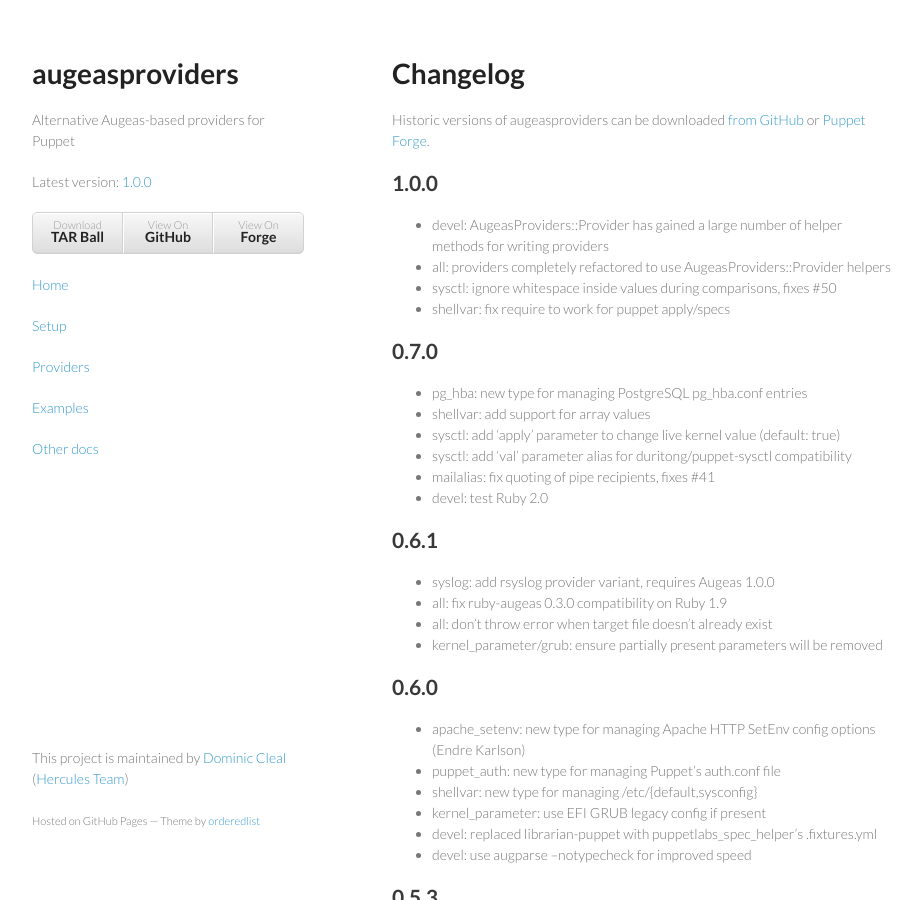
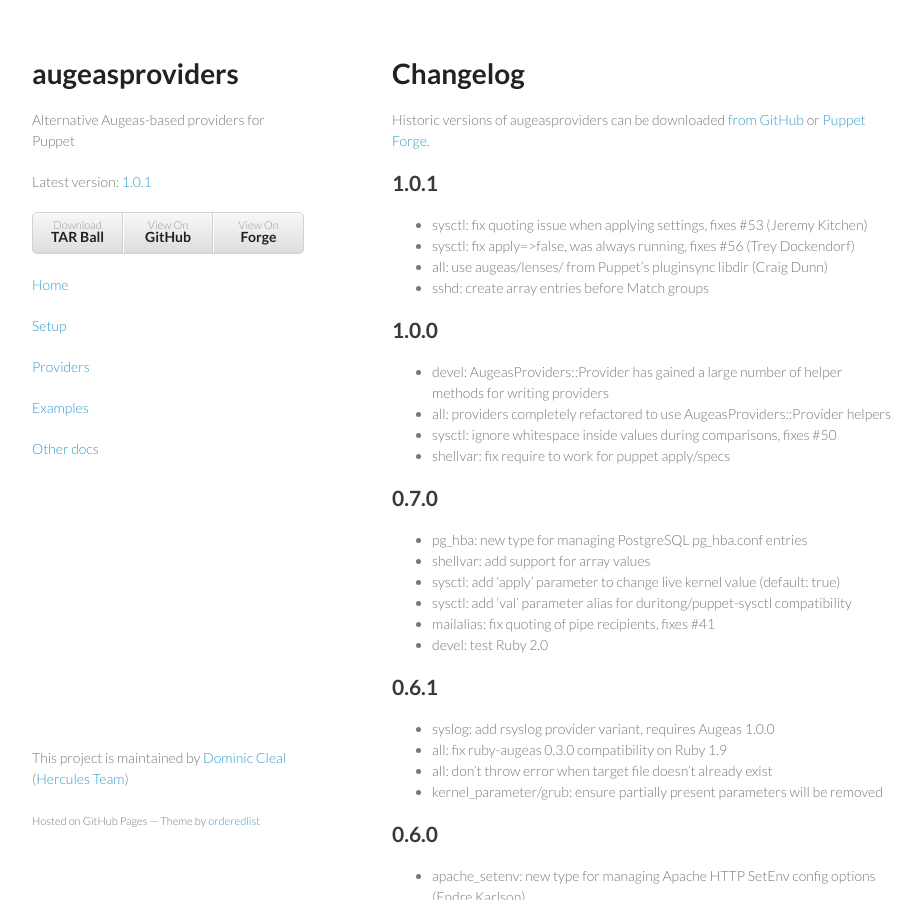
Before and after one commit to voxpupuli/puppet-augeasproviders, a Jekyll site: the page built from documentation/changelog.md, in a window 1280 px wide and 900 px high. Shown: the whole window, without its empty margins (178-1100 px from the left). Built offline with Jekyll 4.4.1, drawn with Linux system fonts in a browser that asks for light colours.

Commit message:
Release 1.0.1

```diff
--- a/_layouts/minimal.html
+++ b/_layouts/minimal.html
@@ -19,10 +19,10 @@
         <p>Alternative Augeas-based providers for Puppet</p>
 
         <p class="view">Latest version: <a
-            href="http://forge.puppetlabs.com/domcleal/augeasproviders">1.0.0</a></p>
+            href="http://forge.puppetlabs.com/domcleal/augeasproviders">1.0.1</a></p>
 
         <ul>
-          <li><a href="http://forge.puppetlabs.com/domcleal/augeasproviders/1.0.0.tar.gz">Download <strong>TAR Ball</strong></a></li>
+          <li><a href="https://github.com/hercules-team/augeasproviders/releases/download/v1.0.1/domcleal-augeasproviders-1.0.1.tar.gz">Download <strong>TAR Ball</strong></a></li>
           <li><a href="https://github.com/hercules-team/augeasproviders">View On <strong>GitHub</strong></a></li>
           <li><a href="http://forge.puppetlabs.com/domcleal/augeasproviders">View On <strong>Forge</strong></a></li>
         </ul>
--- a/documentation/changelog.md
+++ b/documentation/changelog.md
@@ -6,6 +6,12 @@
 # Changelog
 
 Historic versions of augeasproviders can be downloaded <a href="https://github.com/hercules-team/augeasproviders/downloads">from GitHub</a> or <a href="http://forge.puppetlabs.com/domcleal/augeasproviders">Puppet Forge</a>.
+
+## 1.0.1
+* sysctl: fix quoting issue when applying settings, fixes #53 (Jeremy Kitchen)
+* sysctl: fix apply=>false, was always running, fixes #56 (Trey Dockendorf)
+* all: use augeas/lenses/ from Puppet's pluginsync libdir (Craig Dunn)
+* sshd: create array entries before Match groups
 
 ## 1.0.0
 * devel: AugeasProviders::Provider has gained a large number of helper methods
```
